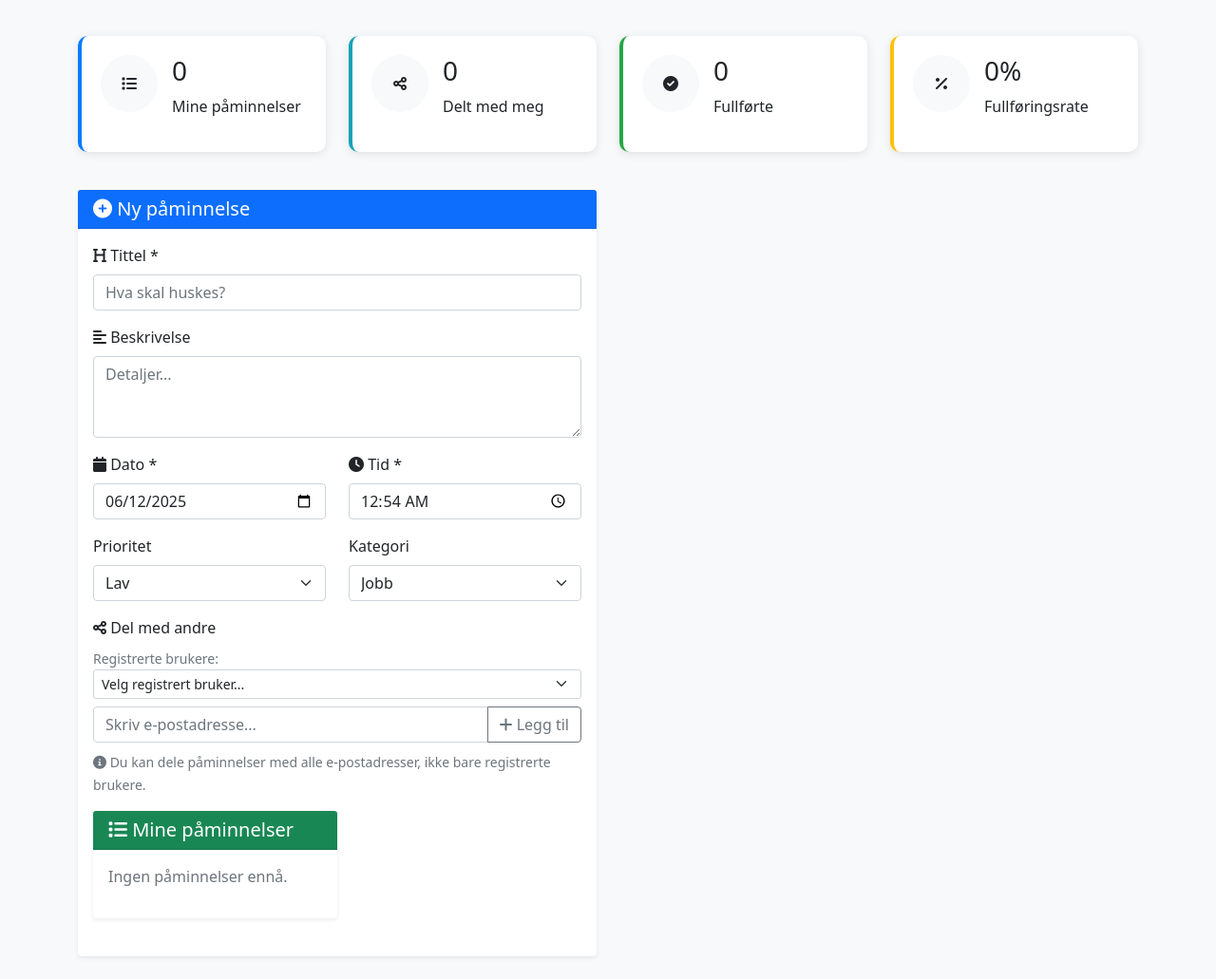
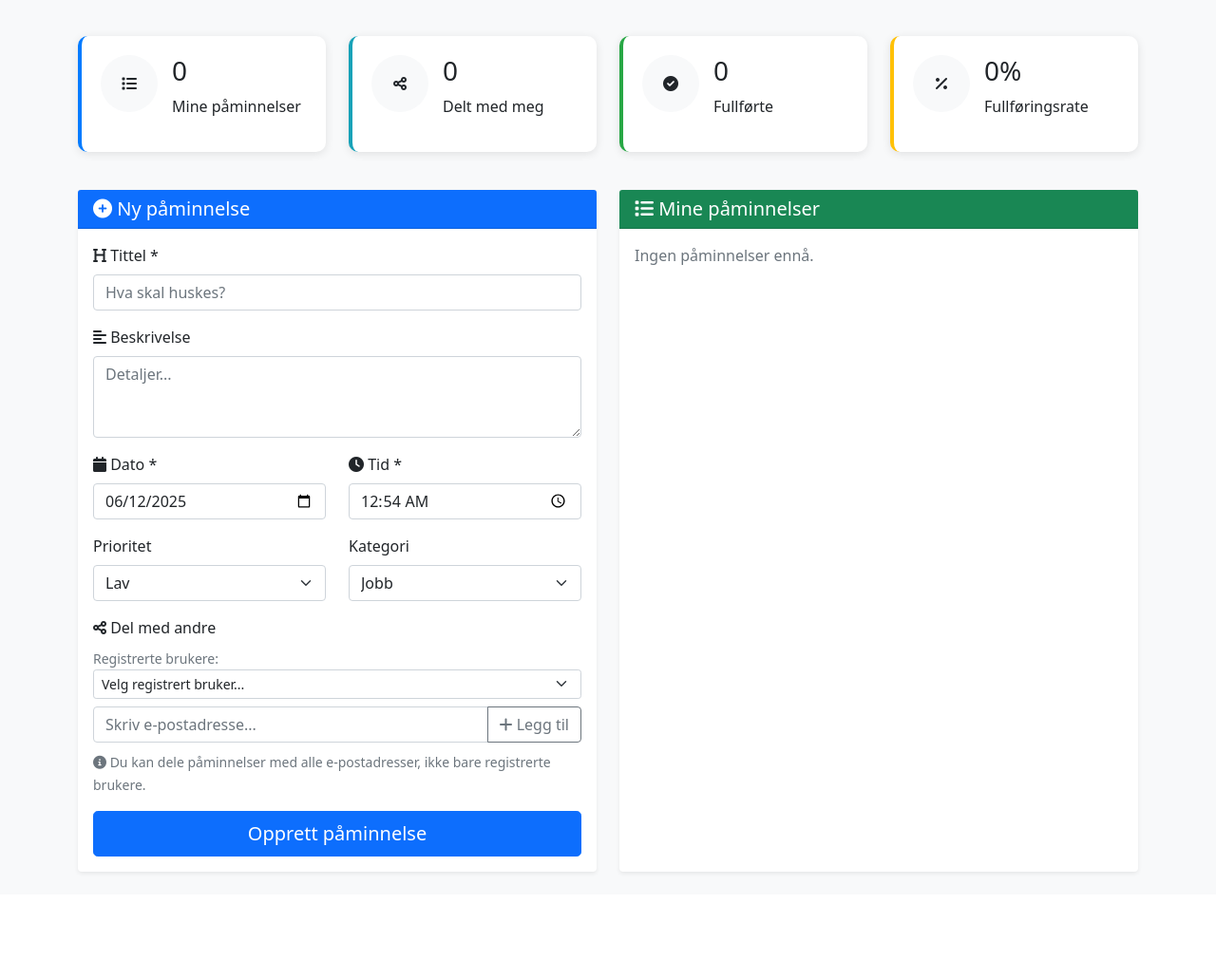
Before and after one commit to GmailHelene/SmartReminder, a Flask app: page /dashboard in a window 1280 px wide. Shown: the part 248-1279 px from the top of the page at 95% size. After the commit the page ends 1169 px from the top, so only its background shows below. Run offline with Flask 3, Linux system fonts and the light colour scheme; the visitor is signed in with stand-in values (Sample User, id 1); some libraries are stand-ins or nearby versions.

Commit message:
Update dashboard.html

```diff
--- a/templates/dashboard.html
+++ b/templates/dashboard.html
@@ -165,7 +165,7 @@
                         </div>
 
                         <!-- Liste over valgte e-poster -->
-    <div id="selected-emails" class="mb-2">
+                        <div id="selected-emails" class="mb-2" style="display: none;">
                             <!-- Valgte e-poster vises her -->
                         </div>
 
@@ -178,6 +178,15 @@
                             <i class="fas fa-info-circle"></i>
                             Du kan dele påminnelser med alle e-postadresser, ikke bare registrerte brukere.
                         </small>
+                    </div>
+
+                    <!-- Submit knapp -->
+                    <div class="d-grid">
+                        {{ form.submit(class="btn btn-primary btn-lg") }}
+                    </div>
+                </form>
+            </div>
+        </div>
     </div>
 
     <!-- Mine påminnelser -->
@@ -260,6 +269,8 @@
     </div>
 </div>
 {% endif %}
+{% endblock %}
+
 {% block scripts %}
 <script>
 let selectedEmails = [];
@@ -336,8 +347,9 @@ function isValidEmail(email) {
     return emailRegex.test(email);
 }
 
-// Initialiser visning
+// Initialiser visning når siden lastes
+document.addEventListener('DOMContentLoaded', function() {
     updateEmailDisplay();
+});
 </script>
 {% endblock %}
-{% endblock %}
```
Lines whose indentation alone changed are shown as unchanged.
